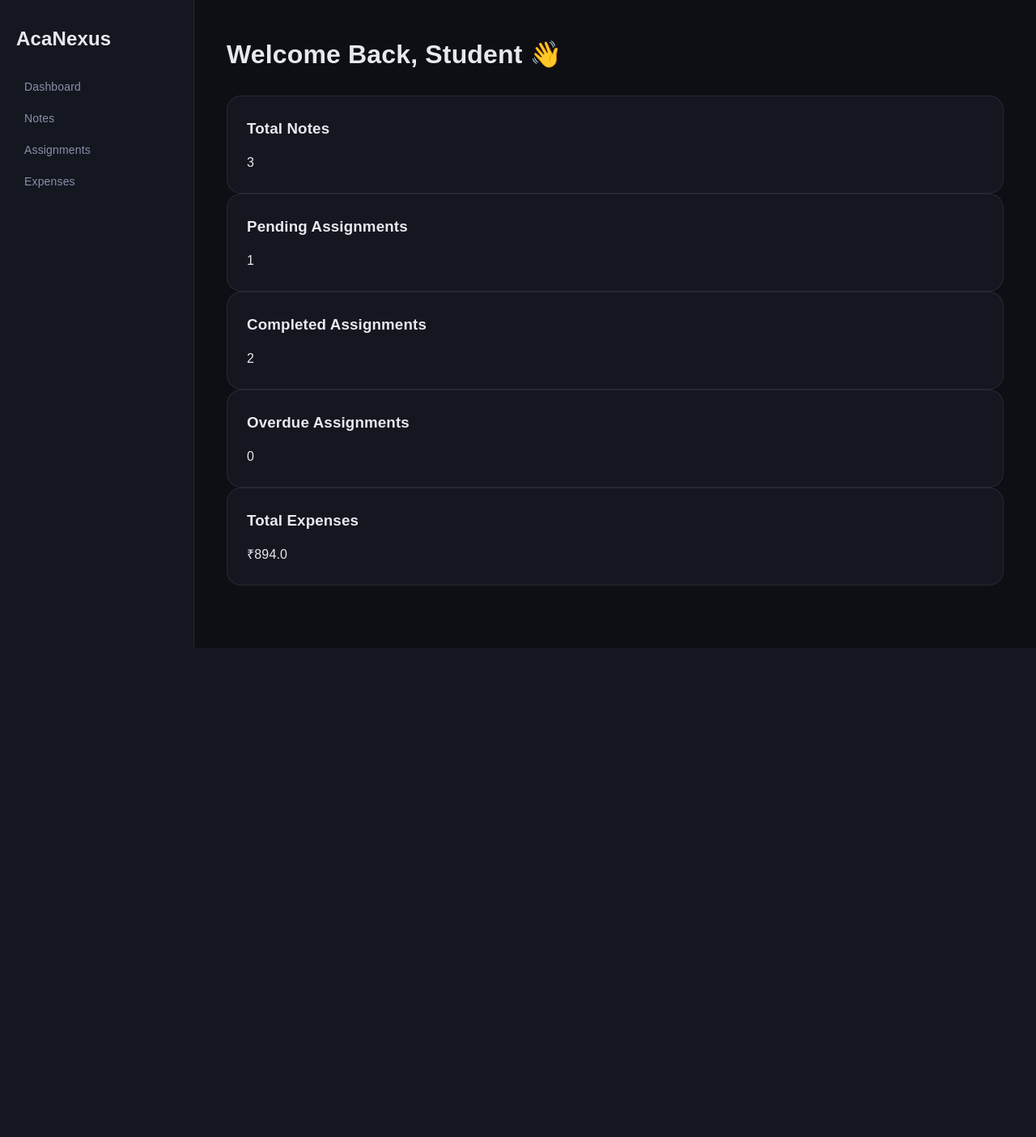
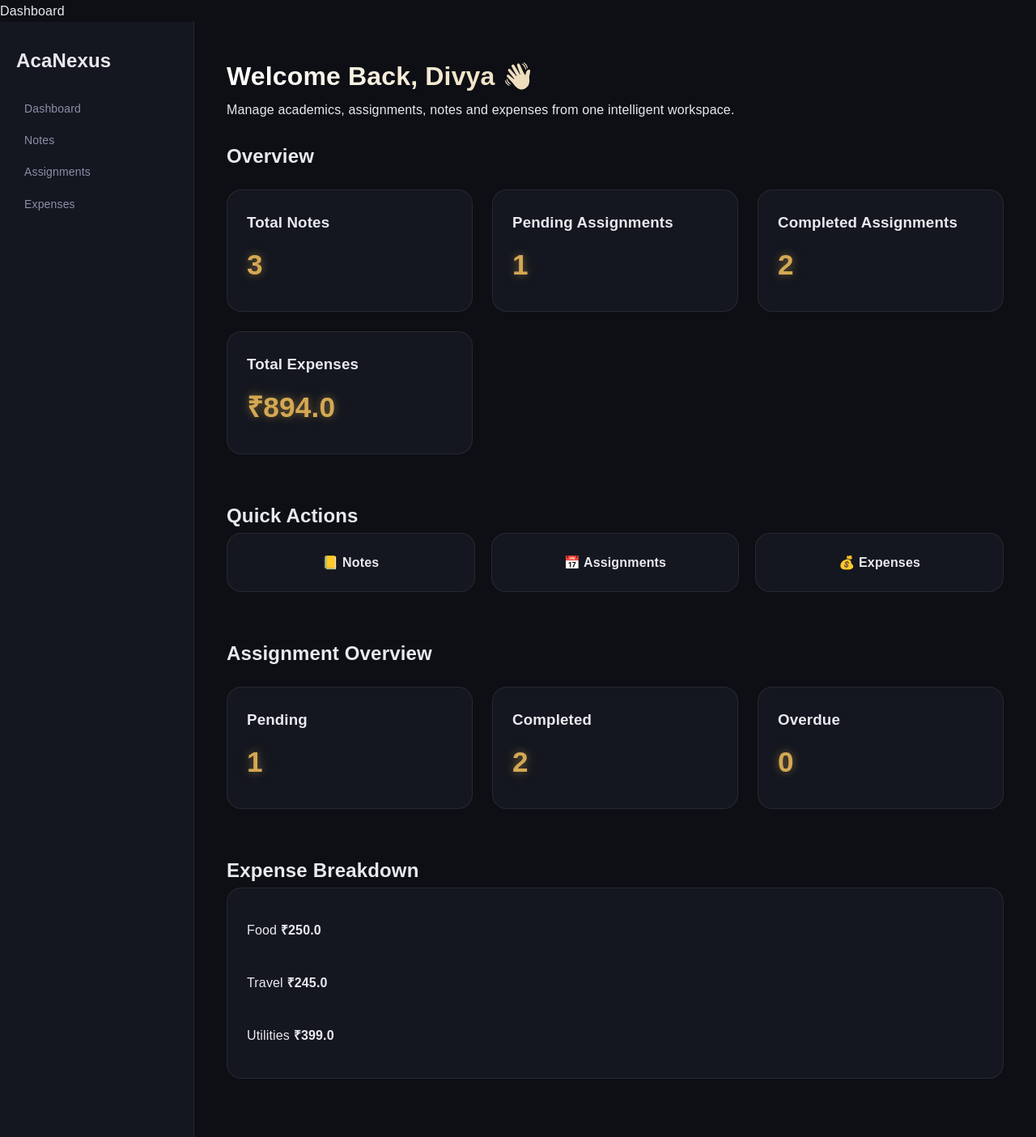
Before and after one commit to Celestial-tech100/AcaNexus-Studivo, a Flask app: page /dashboard in a window 1280 px wide. Shown: the whole page at 81% size. Before the commit the page ends 800 px from the top, so only its background shows below. Run offline with Flask 3, Linux system fonts and the light colour scheme; data comes from the database, SQL or seed files in the repository; both versions use the stored data as it was after the commit.

Commit message:
Ui Upgrade

```diff
--- a/app.py
+++ b/app.py
@@ -74,13 +74,10 @@ def dashboard():
         """,
         (today,)
     )
-
     overdue_assignments = cursor.fetchone()[0]
-
     cursor.execute(
     "SELECT SUM(amount) FROM expenses"
     )
-
     total_expenses = cursor.fetchone()[0]
     cursor.execute(
     """
@@ -89,12 +86,9 @@ def dashboard():
     GROUP BY category
     """
 )
-
     category_totals = cursor.fetchall()
-
     if total_expenses is None:
         total_expenses = 0
-
     conn.close()
 
     return render_template(
@@ -103,7 +97,8 @@ def dashboard():
     pending_assignments=pending_assignments,
     completed_assignments=completed_assignments,
     overdue_assignments=overdue_assignments,
-    total_expenses=total_expenses
+    total_expenses=total_expenses,
+    category_totals=category_totals
 )
 
 @app.route("/notes", methods=["GET", "POST"])
--- /dev/null
+++ b/static/css/dashboard.css
@@ -0,0 +1,253 @@
+/* ==========================================
+   DASHBOARD PAGE
+   ========================================== */
+
+.dashboard-page {
+  display: flex;
+  flex-direction: column;
+  gap: 32px;
+}
+
+/* Welcome Banner */
+
+.welcome-banner {
+  background: linear-gradient(
+    135deg,
+    rgba(212,168,83,0.18),
+    rgba(212,168,83,0.05)
+  );
+
+  border: 1px solid rgba(212,168,83,0.25);
+  border-radius: 20px;
+  padding: 32px;
+}
+
+.welcome-banner h1 {
+  font-size: 32px;
+  margin-bottom: 8px;
+}
+
+.welcome-banner p {
+  color: var(--muted);
+}
+
+/* Stats */
+
+.stats-grid {
+  display: grid;
+  grid-template-columns: repeat(4, 1fr);
+  gap: 20px;
+}
+
+.stat-card {
+  background: var(--surface);
+  border: 1px solid var(--border);
+  border-radius: 18px;
+  padding: 24px;
+  transition: 0.3s ease;
+}
+
+.stat-card:hover {
+  transform: translateY(-5px);
+  border-color: rgba(212,168,83,0.3);
+}
+
+.stat-card h3 {
+  color: var(--muted);
+  font-size: 14px;
+  margin-bottom: 12px;
+}
+
+.stat-card span {
+  font-size: 28px;
+  font-weight: 700;
+  color: var(--primary);
+}
+
+/* Quick Actions */
+
+.quick-actions {
+  display: grid;
+  grid-template-columns: repeat(3,1fr);
+  gap: 20px;
+}
+
+.action-card {
+  background: var(--surface);
+  border: 1px solid var(--border);
+  border-radius: 18px;
+  padding: 22px;
+  text-align: center;
+  font-weight: 600;
+  transition: 0.3s ease;
+}
+
+.action-card:hover {
+  transform: translateY(-5px);
+  border-color: rgba(212,168,83,0.3);
+  color: var(--primary);
+}
+
+/* Widgets */
+
+.dashboard-widgets {
+  display: grid;
+  grid-template-columns: 1fr 1fr;
+  gap: 20px;
+}
+
+.widget-card {
+  background: var(--surface);
+  border: 1px solid var(--border);
+  border-radius: 18px;
+  padding: 24px;
+}
+
+.widget-card h3 {
+  margin-bottom: 10px;
+}
+
+.widget-card p {
+  color: var(--muted);
+}
+
+/* Responsive */
+
+@media (max-width: 900px) {
+
+  .stats-grid {
+    grid-template-columns: 1fr 1fr;
+  }
+
+  .quick-actions {
+    grid-template-columns: 1fr;
+  }
+
+  .dashboard-widgets {
+    grid-template-columns: 1fr;
+  }
+}.dashboard-card {
+    position: relative;
+    overflow: hidden;
+
+    transition: all 0.35s ease;
+}
+
+.dashboard-card:hover {
+    transform: translateY(-8px);
+
+    border-color: rgba(212,168,83,0.4);
+
+    box-shadow:
+        0 10px 30px rgba(0,0,0,0.4),
+        0 0 20px rgba(212,168,83,0.15);
+}
+.dashboard-card::before {
+    content: "";
+
+    position: absolute;
+
+    top: 0;
+    left: 0;
+
+    width: 100%;
+    height: 2px;
+
+    background: linear-gradient(
+        90deg,
+        transparent,
+        #d4a853,
+        transparent
+    );
+
+    opacity: 0;
+    transition: 0.4s;
+}
+
+.dashboard-card:hover::before {
+    opacity: 1;
+}
+@keyframes floating {
+
+    0% {
+        transform: translateY(0);
+    }
+
+    50% {
+        transform: translateY(-4px);
+    }
+
+    100% {
+        transform: translateY(0);
+    }
+}
+.dashboard-number {
+    animation: floating 4s ease-in-out infinite;
+}
+.dashboard-number {
+
+    font-size: 2.2rem;
+    font-weight: 700;
+
+    color: var(--clr-gold);
+
+    text-shadow:
+        0 0 10px rgba(212,168,83,0.4),
+        0 0 20px rgba(212,168,83,0.2);
+}
+.sidebar-menu a:hover {
+
+    color: var(--clr-gold);
+
+    padding-left: 8px;
+}
+.sidebar-menu a.active {
+
+    color: var(--clr-gold);
+
+    background: rgba(212,168,83,0.12);
+
+    border-left: 3px solid var(--clr-gold);
+
+    padding-left: 12px;
+}
+.dashboard-header h1 {
+
+    background: linear-gradient(
+        90deg,
+        #ffffff,
+        #d4a853
+    );
+
+    -webkit-background-clip: text;
+    -webkit-text-fill-color: transparent;
+}
+@keyframes fadeUp {
+
+    from {
+        opacity: 0;
+        transform: translateY(25px);
+    }
+
+    to {
+        opacity: 1;
+        transform: translateY(0);
+    }
+}
+
+.dashboard-section {
+    animation: fadeUp .6s ease;
+}
+.expense-row {
+
+    padding: 14px 0;
+
+    transition: .3s;
+}
+
+.expense-row:hover {
+
+    padding-left: 10px;
+
+    color: var(--clr-gold);
+}
--- a/static/css/style.css
+++ b/static/css/style.css
@@ -13,6 +13,7 @@
 @import "landing.css";
 @import "assignments.css";
 @import "notes.css";
+@import "dashboard.css";
 @import "animations.css";
 @import "expenses.css";
 
--- a/templates/dashboard.html
+++ b/templates/dashboard.html
@@ -3,6 +3,12 @@
   <head>
     <title>Dashboard - AcaNexus</title>
 
+    <a href="/dashboard" class="active">Dashboard</a>
+
+    <link
+      rel="stylesheet"
+      href="{{ url_for('static', filename='css/dashboard.css') }}"
+    />
     <link
       rel="stylesheet"
       href="{{ url_for('static', filename='css/style.css') }}"
@@ -12,48 +18,108 @@
   <body>
     <div class="dashboard-container">
       <!-- Sidebar -->
-      <div class="sidebar">
+      <aside class="sidebar">
+        <div class="sidebar-logo">
           <h2>AcaNexus</h2>
+        </div>
 
-        <ul>
+        <ul class="sidebar-menu">
           <li><a href="/dashboard">Dashboard</a></li>
           <li><a href="/notes">Notes</a></li>
           <li><a href="/assignments">Assignments</a></li>
           <li><a href="/expenses">Expenses</a></li>
         </ul>
+      </aside>
+
+      <!-- Main Content -->
+      <main class="main-content">
+        <!-- Welcome Header -->
+        <div class="dashboard-header fade-in">
+          <h1>Welcome Back, Divya 👋</h1>
+          <p>
+            Manage academics, assignments, notes and expenses from one
+            intelligent workspace.
+          </p>
         </div>
 
-      <!-- Main Content -->
-      <div class="main-content">
-        <h1>Welcome Back, Student 👋</h1>
+        <!-- Statistics -->
+        <section class="dashboard-section">
+          <h2 class="dashboard-section-title">Overview</h2>
 
-        <div class="cards">
-          <div class="card">
+          <div class="dashboard-grid">
+            <div class="dashboard-card">
               <h3>Total Notes</h3>
-            <p>{{ total_notes }}</p>
+              <div class="dashboard-number">{{ total_notes }}</div>
             </div>
 
-          <div class="card">
+            <div class="dashboard-card">
               <h3>Pending Assignments</h3>
-            <p>{{ pending_assignments }}</p>
+              <div class="dashboard-number">{{ pending_assignments }}</div>
             </div>
 
-          <div class="card">
+            <div class="dashboard-card">
               <h3>Completed Assignments</h3>
-            <p>{{ completed_assignments }}</p>
+              <div class="dashboard-number">{{ completed_assignments }}</div>
             </div>
 
-          <div class="card">
-            <h3>Overdue Assignments</h3>
-            <p>{{ overdue_assignments }}</p>
+            <div class="dashboard-card">
+              <h3>Total Expenses</h3>
+              <div class="dashboard-number">₹{{ total_expenses }}</div>
+            </div>
+          </div>
+        </section>
+
+        <!-- Quick Actions -->
+        <section class="dashboard-section">
+          <h2 class="dashboard-section-title">Quick Actions</h2>
+
+          <div class="quick-actions">
+            <a href="/notes" class="action-card"> 📒 Notes </a>
+
+            <a href="/assignments" class="action-card"> 📅 Assignments </a>
+
+            <a href="/expenses" class="action-card"> 💰 Expenses </a>
+          </div>
+        </section>
+
+        <!-- Assignment Status -->
+        <section class="dashboard-section">
+          <h2 class="dashboard-section-title">Assignment Overview</h2>
+
+          <div class="dashboard-grid">
+            <div class="dashboard-card">
+              <h3>Pending</h3>
+              <div class="dashboard-number">{{ pending_assignments }}</div>
             </div>
 
-          <div class="card">
-            <h3>Total Expenses</h3>
-            <p>₹{{ total_expenses }}</p>
+            <div class="dashboard-card">
+              <h3>Completed</h3>
+              <div class="dashboard-number">{{ completed_assignments }}</div>
+            </div>
+
+            <div class="dashboard-card">
+              <h3>Overdue</h3>
+              <div class="dashboard-number">{{ overdue_assignments }}</div>
             </div>
           </div>
+        </section>
+
+        <!-- Expense Breakdown -->
+        <section class="dashboard-section">
+          <h2 class="dashboard-section-title">Expense Breakdown</h2>
+
+          <div class="dashboard-card">
+            {% for category in category_totals %}
+
+            <div class="expense-row">
+              <span>{{ category[0] }}</span>
+              <strong>₹{{ category[1] }}</strong>
             </div>
+
+            {% endfor %}
+          </div>
+        </section>
+      </main>
     </div>
   </body>
 </html>
--- a/templates/notes.html
+++ b/templates/notes.html
@@ -24,10 +24,10 @@
       placeholder="Search notes..."
     />
 
-    <button type="submit">Search</button>
+    <button type="submit" class="btn btn-gold">Search</button>
 
     <a href="/notes">
-      <button type="button" class="btn-secondary">Reset</button>
+      <button type="button" class="btn btn-outline-sm">Reset</button>
     </a>
   </form>
 </div>
@@ -44,7 +44,7 @@
       required
     ></textarea>
 
-    <button type="submit">Save Note</button>
+    <button type="submit" class="btn btn-gold">Save Note</button>
   </form>
 </div>
 
```
Also changed, not shown: static/css/expenses.css (+65 -7 lines), static/css/notes.css (+149 -7 lines), templates/edit_note.html (+12 -54 lines), templates/expenses.html (+13 -15 lines), database/acanexus.db. Lines whose indentation alone changed are shown as unchanged.
